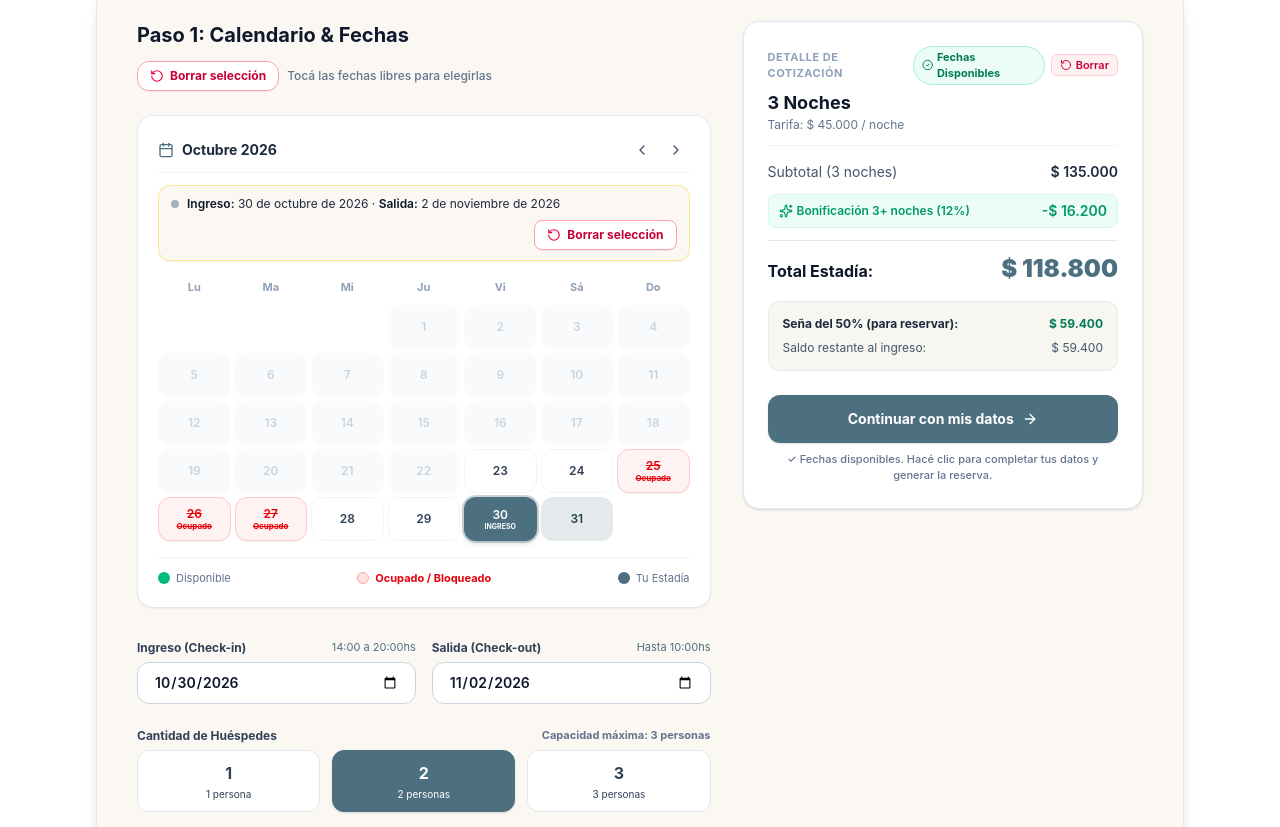
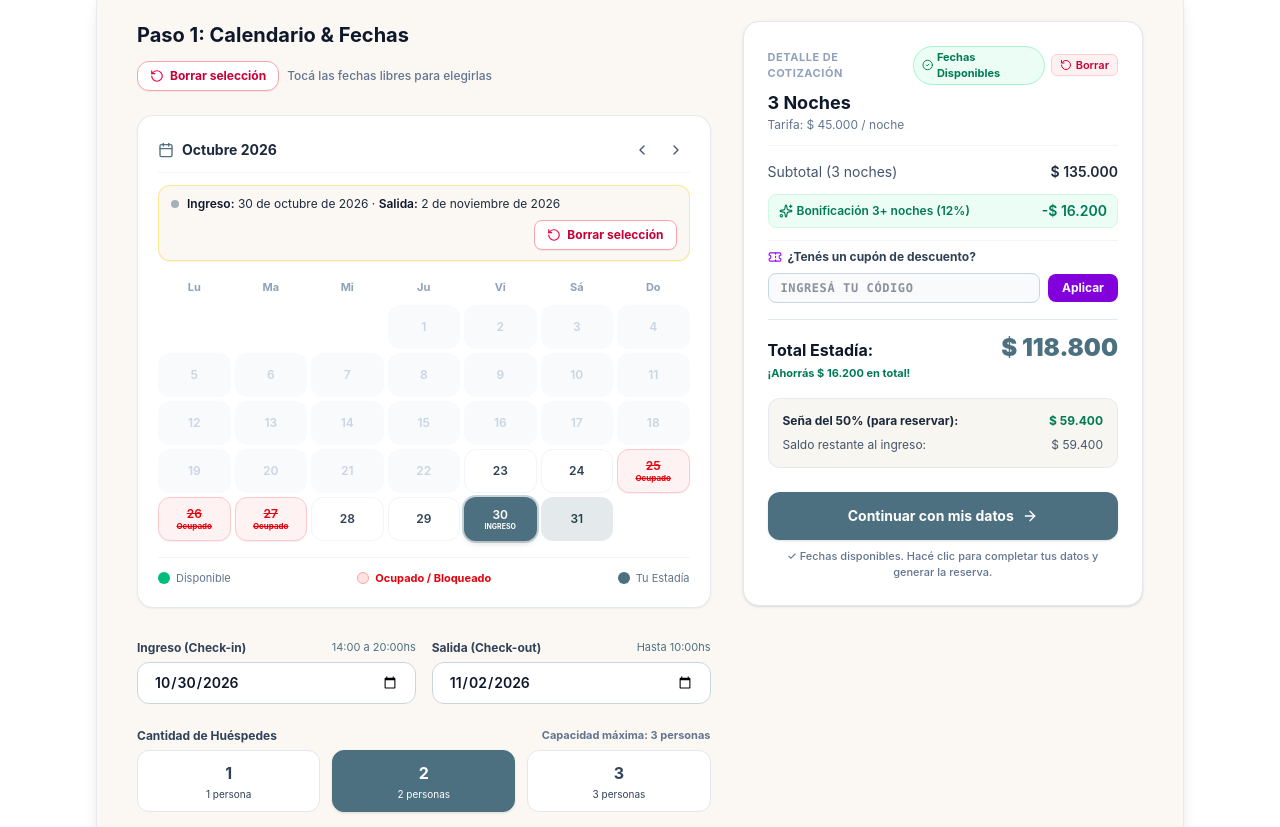
Before and after one commit to muruatesis2026-png/PASAJE-MONTES---RODRIGO-SANZ, a React (Vite) app: page / in a window 1280 px wide. Shown: the part 5913-6740 px from the top of the page. Built offline with nearby package versions, Linux system fonts and the light colour scheme; no server answers.

Commit message:
feat: add discount coupon support to booking system
Implement state and UI elements to allow guests to apply discount coupons during the reservation process.

```diff
--- a/src/components/BookingSystem.tsx
+++ b/src/components/BookingSystem.tsx
@@ -1,6 +1,6 @@
 import React, { useState } from 'react';
 import { LODGING_INFO, BANK_DETAILS } from '../data/lodgingData';
-import { Reservation } from '../types';
+import { Reservation, DiscountCoupon } from '../types';
 import { api, HostSettings } from '../services/api';
 import { AvailabilityCalendar } from './AvailabilityCalendar';
 import {
@@ -27,6 +27,9 @@ import {
   CheckCircle2,
   BookOpen,
   RotateCcw,
+  Ticket,
+  Tag,
+  X,
 } from 'lucide-react';
 import { GuestGuideModal } from './GuestGuideModal';
 
@@ -61,6 +64,12 @@ export const BookingSystem: React.FC<BookingSystemProps> = ({
   const [guestOrigin, setGuestOrigin] = useState('');
   const [estimatedArrival, setEstimatedArrival] = useState('16:00 hs');
   const [specialRequests, setSpecialRequests] = useState('');
+
+  // Coupon state
+  const [couponInput, setCouponInput] = useState('');
+  const [appliedCoupon, setAppliedCoupon] = useState<DiscountCoupon | null>(null);
+  const [couponError, setCouponError] = useState<string | null>(null);
+  const [couponSuccess, setCouponSuccess] = useState<string | null>(null);
 
   // UI state
   const [step, setStep] = useState<1 | 2 | 3>(1); // 1: Fechas & Precios, 2: Datos, 3: Confirmación
@@ -100,10 +109,50 @@ export const BookingSystem: React.FC<BookingSystemProps> = ({
   const discountRate = hostSettings?.discountPercentage ?? LODGING_INFO.discountPercentage;
   const hasDiscount = nights >= discountThreshold;
   const discountPercentage = hasDiscount ? discountRate : 0;
-  const discountAmount = hasDiscount ? Math.round((subtotal * discountPercentage) / 100) : 0;
-  const totalPrice = subtotal - discountAmount;
+  const stayDiscountAmount = hasDiscount ? Math.round((subtotal * discountPercentage) / 100) : 0;
+  const priceAfterStayDiscount = subtotal - stayDiscountAmount;
+
+  // Coupon discount calculation
+  const couponDiscountAmount = appliedCoupon
+    ? Math.round((priceAfterStayDiscount * appliedCoupon.discountPercentage) / 100)
+    : 0;
+
+  const totalDiscountAmount = stayDiscountAmount + couponDiscountAmount;
+  const discountAmount = totalDiscountAmount;
+  const totalPrice = Math.max(0, subtotal - totalDiscountAmount);
   const depositAmount = Math.round(totalPrice * (LODGING_INFO.depositPercentage / 100));
   const balanceDue = totalPrice - depositAmount;
+
+  // Coupon handlers
+  const handleApplyCoupon = (e?: React.FormEvent) => {
+    if (e) e.preventDefault();
+    setCouponError(null);
+    setCouponSuccess(null);
+    const code = couponInput.trim().toUpperCase();
+    if (!code) {
+      setCouponError('Por favor ingresá el código de tu cupón.');
+      return;
+    }
+    const availableCoupons = hostSettings?.coupons || [];
+    const matched = availableCoupons.find(
+      (c) => c.code.trim().toUpperCase() === code && c.enabled !== false
+    );
+
+    if (matched) {
+      setAppliedCoupon(matched);
+      setCouponSuccess(`¡Cupón "${matched.code}" aplicado! Tenés un ${matched.discountPercentage}% de descuento.`);
+      setCouponError(null);
+    } else {
+      setCouponError(`El cupón "${code}" no es válido o ya no se encuentra activo.`);
+    }
+  };
+
+  const handleRemoveCoupon = () => {
+    setAppliedCoupon(null);
+    setCouponInput('');
+    setCouponError(null);
+    setCouponSuccess(null);
+  };
 
   // Step 1 validation with explicit user alerts
   const handleGoToStep2 = () => {
@@ -173,6 +222,11 @@ export const BookingSystem: React.FC<BookingSystemProps> = ({
     }
 
     const randomDigits = Math.floor(1000 + Math.random() * 9000);
+    const specialReqsWithCoupon = [
+      specialRequests.trim(),
+      appliedCoupon ? `[Cupón aplicado: ${appliedCoupon.code} (-${appliedCoupon.discountPercentage}%)]` : '',
+    ].filter(Boolean).join(' | ');
+
     const newReservation: Reservation = {
       id: `res-${Date.now()}`,
       code: `PM-${randomDigits}`,
@@ -186,11 +240,13 @@ export const BookingSystem: React.FC<BookingSystemProps> = ({
       nights,
       guestsCount,
       estimatedArrival,
-      specialRequests: specialRequests.trim() || undefined,
+      specialRequests: specialReqsWithCoupon || undefined,
       pricePerNight,
       subtotal,
-      discountAmount,
-      discountPercentage,
+      discountAmount: totalDiscountAmount,
+      discountPercentage: hasDiscount ? discountPercentage : 0,
+      couponCode: appliedCoupon?.code,
+      couponDiscount: couponDiscountAmount,
       totalPrice,
       depositAmount,
       balanceDue,
@@ -235,7 +291,7 @@ export const BookingSystem: React.FC<BookingSystemProps> = ({
 📅 *Ingreso:* ${res.checkIn} (14:00 a 20:00hs)
 📅 *Salida:* ${res.checkOut} (10:00hs)
 🌙 *Estadía:* ${res.nights} noche(s) para ${res.guestsCount} persona(s)
-💰 *Total:* ${formatCurrency(res.totalPrice)}
+💰 *Total:* ${formatCurrency(res.totalPrice)}${res.couponCode ? ` (Cupón ${res.couponCode}: -${formatCurrency(res.couponDiscount || 0)})` : ''}
 💳 *Seña 50%:* ${formatCurrency(res.depositAmount)}
 🕒 *Llegada estimada:* ${res.estimatedArrival}
 ${res.specialRequests ? `📝 *Observaciones:* ${res.specialRequests}` : ''}
@@ -259,6 +315,10 @@ Te escribo para enviar el comprobante de transferencia y confirmar la reserva.`;
     setGuestOrigin('');
     setSpecialRequests('');
     setFormError(null);
+    setAppliedCoupon(null);
+    setCouponInput('');
+    setCouponError(null);
+    setCouponSuccess(null);
   };
 
   return (
@@ -532,17 +592,105 @@ Te escribo para enviar el comprobante de transferencia y confirmar la reserva.`;
                       </div>
 
                       {hasDiscount && (
-                        <div className="flex justify-between text-emerald-600 font-semibold bg-emerald-50 px-2.5 py-1.5 rounded-lg border border-emerald-100">
+                        <div className="flex justify-between text-emerald-700 font-semibold bg-emerald-50 px-2.5 py-1.5 rounded-lg border border-emerald-100">
                           <span className="flex items-center gap-1 text-xs">
                             <Sparkles className="w-3.5 h-3.5" />
                             Bonificación 3+ noches ({discountPercentage}%)
                           </span>
-                          <span>-{formatCurrency(discountAmount)}</span>
+                          <span>-{formatCurrency(stayDiscountAmount)}</span>
+                        </div>
+                      )}
+
+                      {/* Espacio para Cupón de Descuento */}
+                      <div className="pt-2 pb-1 border-t border-slate-100 space-y-2">
+                        <div className="flex items-center justify-between">
+                          <label className="text-xs font-bold text-slate-700 flex items-center gap-1.5">
+                            <Ticket className="w-3.5 h-3.5 text-purple-600" />
+                            <span>¿Tenés un cupón de descuento?</span>
+                          </label>
+                          {appliedCoupon && (
+                            <button
+                              type="button"
+                              onClick={handleRemoveCoupon}
+                              className="text-[11px] font-semibold text-red-500 hover:text-red-700 hover:underline cursor-pointer"
+                            >
+                              Quitar cupón
+                            </button>
+                          )}
+                        </div>
+
+                        {!appliedCoupon ? (
+                          <div className="flex items-center gap-2">
+                            <input
+                              type="text"
+                              value={couponInput}
+                              onChange={(e) => {
+                                setCouponInput(e.target.value.toUpperCase());
+                                setCouponError(null);
+                              }}
+                              placeholder="Ingresá tu código"
+                              className="flex-1 px-3 py-1.5 text-xs font-mono font-bold uppercase tracking-wider bg-slate-50 border border-slate-300 rounded-lg focus:bg-white focus:ring-1 focus:ring-purple-500 focus:border-purple-500"
+                            />
+                            <button
+                              type="button"
+                              onClick={handleApplyCoupon}
+                              className="px-3.5 py-1.5 bg-purple-700 hover:bg-purple-800 text-white font-bold text-xs rounded-lg transition-colors cursor-pointer"
+                            >
+                              Aplicar
+                            </button>
+                          </div>
+                        ) : (
+                          <div className="p-2.5 rounded-xl bg-purple-50/80 border border-purple-200 flex items-center justify-between gap-2">
+                            <div className="flex items-center gap-2">
+                              <CheckCircle2 className="w-4 h-4 text-purple-700 shrink-0" />
+                              <div className="text-xs">
+                                <span className="font-mono font-bold text-purple-950">
+                                  {appliedCoupon.code}
+                                </span>
+                                <span className="ml-1.5 font-bold text-purple-700">
+                                  (-{appliedCoupon.discountPercentage}% OFF)
+                                </span>
+                              </div>
+                            </div>
+                            <span className="text-xs font-bold text-purple-900">
+                              -{formatCurrency(couponDiscountAmount)}
+                            </span>
+                          </div>
+                        )}
+
+                        {couponError && (
+                          <p className="text-[11px] text-red-600 font-medium flex items-center gap-1">
+                            <AlertCircle className="w-3 h-3 shrink-0" />
+                            <span>{couponError}</span>
+                          </p>
+                        )}
+                        {couponSuccess && (
+                          <p className="text-[11px] text-emerald-700 font-semibold flex items-center gap-1">
+                            <Check className="w-3 h-3 shrink-0" />
+                            <span>{couponSuccess}</span>
+                          </p>
+                        )}
+                      </div>
+
+                      {appliedCoupon && (
+                        <div className="flex justify-between text-purple-700 font-semibold bg-purple-50 px-2.5 py-1.5 rounded-lg border border-purple-100 text-xs">
+                          <span className="flex items-center gap-1">
+                            <Ticket className="w-3.5 h-3.5" />
+                            Descuento Cupón {appliedCoupon.code} ({appliedCoupon.discountPercentage}%)
+                          </span>
+                          <span className="font-bold">-{formatCurrency(couponDiscountAmount)}</span>
                         </div>
                       )}
 
                       <div className="pt-3 border-t border-slate-200 flex justify-between items-baseline">
-                        <span className="text-base font-bold text-slate-900">Total Estadía:</span>
+                        <div>
+                          <span className="text-base font-bold text-slate-900 block">Total Estadía:</span>
+                          {totalDiscountAmount > 0 && (
+                            <span className="text-[11px] font-bold text-emerald-700">
+                              ¡Ahorrás {formatCurrency(totalDiscountAmount)} en total!
+                            </span>
+                          )}
+                        </div>
                         <span className="text-2xl font-black text-[#4D7080]">
                           {formatCurrency(totalPrice)}
                         </span>
@@ -623,9 +771,21 @@ Te escribo para enviar el comprobante de transferencia y confirmar la reserva.`;
                   <h3 className="text-xl font-bold text-slate-900">
                     Paso 2: Datos del Titular de la Reserva
                   </h3>
-                  <p className="text-xs text-slate-500 mt-0.5">
-                    Estadía del {checkInDate} al {checkOutDate} ({nights} noche{nights > 1 ? 's' : ''}, {guestsCount} persona{guestsCount > 1 ? 's' : ''})
-                  </p>
+                  <div className="flex flex-wrap items-center gap-2 mt-1">
+                    <p className="text-xs text-slate-600 font-medium">
+                      Estadía del {checkInDate} al {checkOutDate} ({nights} noche{nights > 1 ? 's' : ''}, {guestsCount} persona{guestsCount > 1 ? 's' : ''})
+                    </p>
+                    <span className="text-slate-300">·</span>
+                    <span className="text-xs font-bold text-slate-800">
+                      Total: {formatCurrency(totalPrice)}
+                    </span>
+                    {appliedCoupon && (
+                      <span className="inline-flex items-center gap-1 text-[11px] font-bold text-purple-700 bg-purple-50 px-2 py-0.5 rounded-md border border-purple-200">
+                        <Ticket className="w-3 h-3" />
+                        Cupón {appliedCoupon.code} (-{appliedCoupon.discountPercentage}% OFF)
+                      </span>
+                    )}
+                  </div>
                 </div>
                 <button
                   type="button"
@@ -805,6 +965,12 @@ Te escribo para enviar el comprobante de transferencia y confirmar la reserva.`;
                   <p className="text-sm font-black text-[#4D7080] mt-0.5">
                     {formatCurrency(confirmedReservation.totalPrice)}
                   </p>
+                  {confirmedReservation.couponCode && (
+                    <span className="inline-flex items-center gap-1 text-[10px] font-bold text-purple-700 bg-purple-50 px-2 py-0.5 rounded-full border border-purple-200 mt-1">
+                      <Ticket className="w-2.5 h-2.5" /> Cupón: {confirmedReservation.couponCode}
+                      {confirmedReservation.couponDiscount ? ` (-${formatCurrency(confirmedReservation.couponDiscount)})` : ''}
+                    </span>
+                  )}
                 </div>
               </div>
 
```
